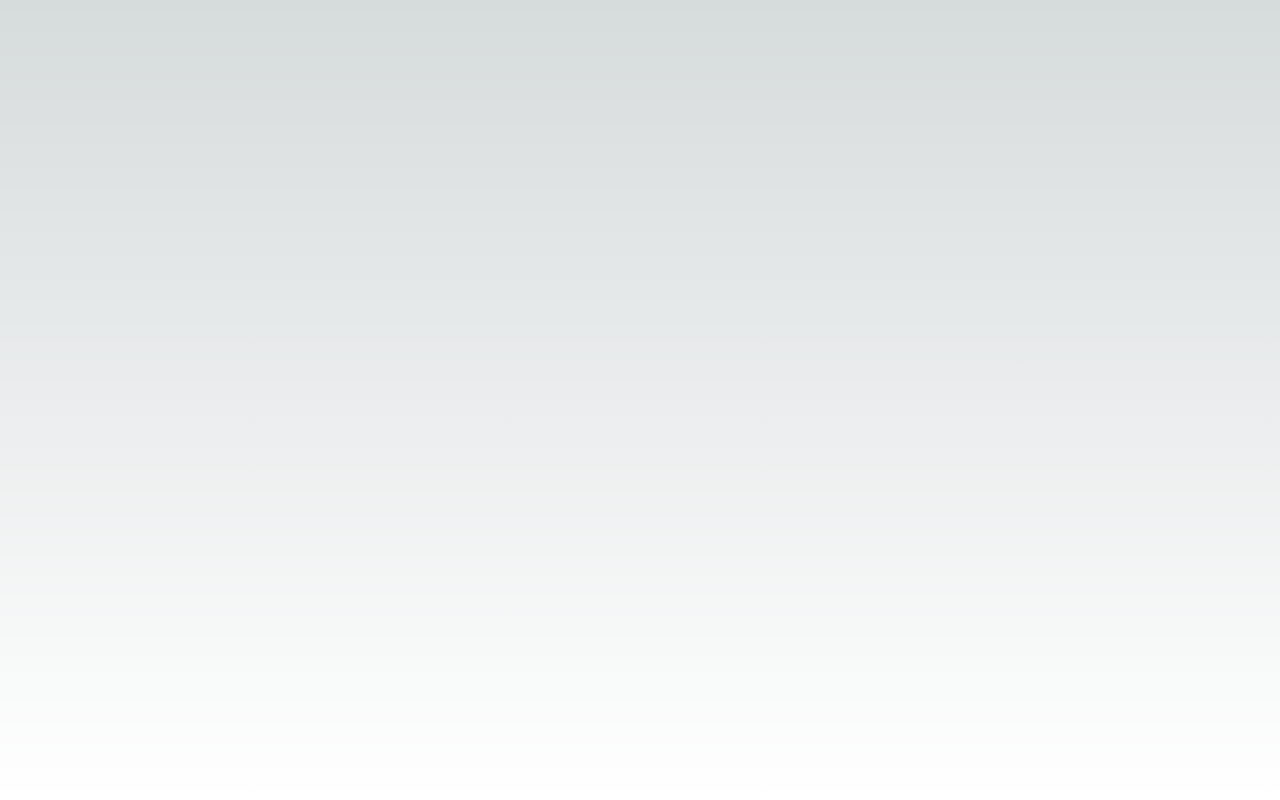
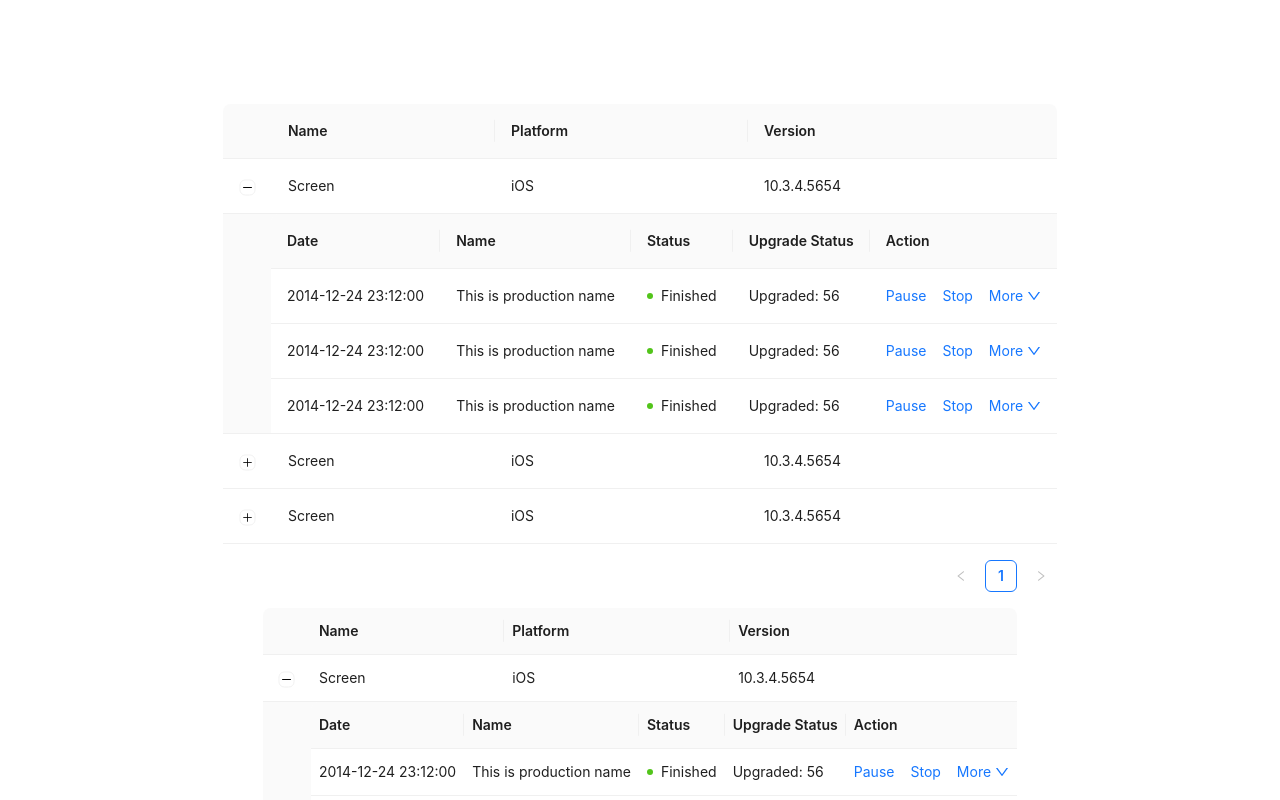
Before and after one commit to sprecometer/dashboard, a Next.js app: page / in a window 1280 px wide. Shown: the top 800 px of the page. Built offline with nearby package versions, Linux system fonts and the light colour scheme.

Commit message:
feat: adding Table

```diff
--- /dev/null
+++ b/src/app/components/Table/index.tsx
@@ -0,0 +1,111 @@
+import React from 'react';
+import { DownOutlined } from '@ant-design/icons';
+import type { TableColumnsType } from 'antd';
+import { Badge, Dropdown, Space, Table } from 'antd';
+
+interface DataType {
+  key: React.Key;
+  name: string;
+  platform: string;
+  version: string;
+  upgradeNum: number;
+  creator: string;
+  createdAt: string;
+}
+
+interface ExpandedDataType {
+  key: React.Key;
+  date: string;
+  name: string;
+  upgradeNum: string;
+}
+
+const items = [
+  { key: '1', label: 'Action 1' },
+  { key: '2', label: 'Action 2' },
+];
+
+const App: React.FC = () => {
+  const expandedRowRender = () => {
+    const columns: TableColumnsType<ExpandedDataType> = [
+      { title: 'Date', dataIndex: 'date', key: 'date' },
+      { title: 'Name', dataIndex: 'name', key: 'name' },
+      {
+        title: 'Status',
+        key: 'state',
+        render: () => <Badge status="success" text="Finished" />,
+      },
+      { title: 'Upgrade Status', dataIndex: 'upgradeNum', key: 'upgradeNum' },
+      {
+        title: 'Action',
+        dataIndex: 'operation',
+        key: 'operation',
+        render: () => (
+          <Space size="middle">
+            <a>Pause</a>
+            <a>Stop</a>
+            <Dropdown menu={{ items }}>
+              <a>
+                More <DownOutlined />
+              </a>
+            </Dropdown>
+          </Space>
+        ),
+      },
+    ];
+
+    const data = [];
+    for (let i = 0; i < 3; ++i) {
+      data.push({
+        key: i.toString(),
+        date: '2014-12-24 23:12:00',
+        name: 'This is production name',
+        upgradeNum: 'Upgraded: 56',
+      });
+    }
+    return <Table columns={columns} dataSource={data} pagination={false} />;
+  };
+
+  const columns: TableColumnsType<DataType> = [
+    { title: 'Name', dataIndex: 'name', key: 'name' },
+    { title: 'Platform', dataIndex: 'platform', key: 'platform' },
+    { title: 'Version', dataIndex: 'version', key: 'version' },
+  ];
+
+  const data: DataType[] = [];
+  for (let i = 0; i < 3; ++i) {
+    data.push({
+      key: i.toString(),
+      name: 'Screen',
+      platform: 'iOS',
+      version: '10.3.4.5654',
+      upgradeNum: 500,
+      creator: 'Jack',
+      createdAt: '2014-12-24 23:12:00',
+    });
+  }
+
+  return (
+    <>
+      <Table
+        columns={columns}
+        expandable={{ expandedRowRender, defaultExpandedRowKeys: ['0'] }}
+        dataSource={data}
+      />
+      <Table
+        columns={columns}
+        expandable={{ expandedRowRender, defaultExpandedRowKeys: ['0'] }}
+        dataSource={data}
+        size="middle"
+      />
+      <Table
+        columns={columns}
+        expandable={{ expandedRowRender, defaultExpandedRowKeys: ['0'] }}
+        dataSource={data}
+        size="small"
+      />
+    </>
+  );
+};
+
+export default App;
--- a/src/app/globals.css
+++ /dev/null
@@ -1,107 +0,0 @@
-:root {
-  --max-width: 1100px;
-  --border-radius: 12px;
-  --font-mono: ui-monospace, Menlo, Monaco, 'Cascadia Mono', 'Segoe UI Mono',
-    'Roboto Mono', 'Oxygen Mono', 'Ubuntu Monospace', 'Source Code Pro',
-    'Fira Mono', 'Droid Sans Mono', 'Courier New', monospace;
-
-  --foreground-rgb: 0, 0, 0;
-  --background-start-rgb: 214, 219, 220;
-  --background-end-rgb: 255, 255, 255;
-
-  --primary-glow: conic-gradient(
-    from 180deg at 50% 50%,
-    #16abff33 0deg,
-    #0885ff33 55deg,
-    #54d6ff33 120deg,
-    #0071ff33 160deg,
-    transparent 360deg
-  );
-  --secondary-glow: radial-gradient(
-    rgba(255, 255, 255, 1),
-    rgba(255, 255, 255, 0)
-  );
-
-  --tile-start-rgb: 239, 245, 249;
-  --tile-end-rgb: 228, 232, 233;
-  --tile-border: conic-gradient(
-    #00000080,
-    #00000040,
-    #00000030,
-    #00000020,
-    #00000010,
-    #00000010,
-    #00000080
-  );
-
-  --callout-rgb: 238, 240, 241;
-  --callout-border-rgb: 172, 175, 176;
-  --card-rgb: 180, 185, 188;
-  --card-border-rgb: 131, 134, 135;
-}
-
-@media (prefers-color-scheme: dark) {
-  :root {
-    --foreground-rgb: 255, 255, 255;
-    --background-start-rgb: 0, 0, 0;
-    --background-end-rgb: 0, 0, 0;
-
-    --primary-glow: radial-gradient(rgba(1, 65, 255, 0.4), rgba(1, 65, 255, 0));
-    --secondary-glow: linear-gradient(
-      to bottom right,
-      rgba(1, 65, 255, 0),
-      rgba(1, 65, 255, 0),
-      rgba(1, 65, 255, 0.3)
-    );
-
-    --tile-start-rgb: 2, 13, 46;
-    --tile-end-rgb: 2, 5, 19;
-    --tile-border: conic-gradient(
-      #ffffff80,
-      #ffffff40,
-      #ffffff30,
-      #ffffff20,
-      #ffffff10,
-      #ffffff10,
-      #ffffff80
-    );
-
-    --callout-rgb: 20, 20, 20;
-    --callout-border-rgb: 108, 108, 108;
-    --card-rgb: 100, 100, 100;
-    --card-border-rgb: 200, 200, 200;
-  }
-}
-
-* {
-  box-sizing: border-box;
-  padding: 0;
-  margin: 0;
-}
-
-html,
-body {
-  max-width: 100vw;
-  overflow-x: hidden;
-}
-
-body {
-  color: rgb(var(--foreground-rgb));
-  background: linear-gradient(
-      to bottom,
-      transparent,
-      rgb(var(--background-end-rgb))
-    )
-    rgb(var(--background-start-rgb));
-}
-
-a {
-  color: inherit;
-  text-decoration: none;
-}
-
-@media (prefers-color-scheme: dark) {
-  html {
-    color-scheme: dark;
-  }
-}
--- a/src/app/layout.tsx
+++ b/src/app/layout.tsx
@@ -1,6 +1,5 @@
 import type { Metadata } from 'next'
 import { Inter } from 'next/font/google'
-import './globals.css'
 
 const inter = Inter({ subsets: ['latin'] })
 
--- a/src/app/page.tsx
+++ b/src/app/page.tsx
@@ -1,9 +1,11 @@
+"use client";
 import styles from './page.module.css'
+import Table from './components/Table'
 
 export default function Home() {
   return (
     <main className={styles.main}>
-
+     <Table></Table>
     </main>
   )
 }
--- a/tsconfig.json
+++ b/tsconfig.json
@@ -8,7 +8,7 @@
     "noEmit": true,
     "esModuleInterop": true,
     "module": "esnext",
-    "moduleResolution": "bundler",
+    "moduleResolution": "node",
     "resolveJsonModule": true,
     "isolatedModules": true,
     "jsx": "preserve",
```
